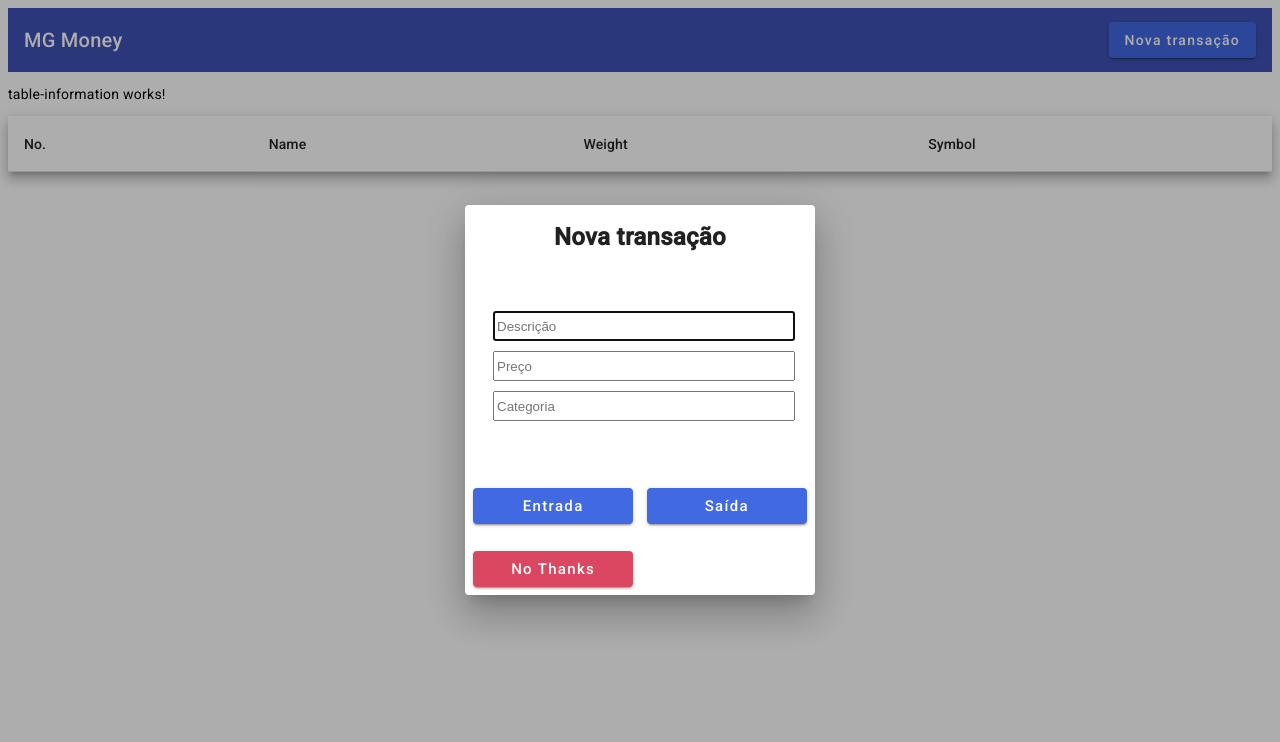
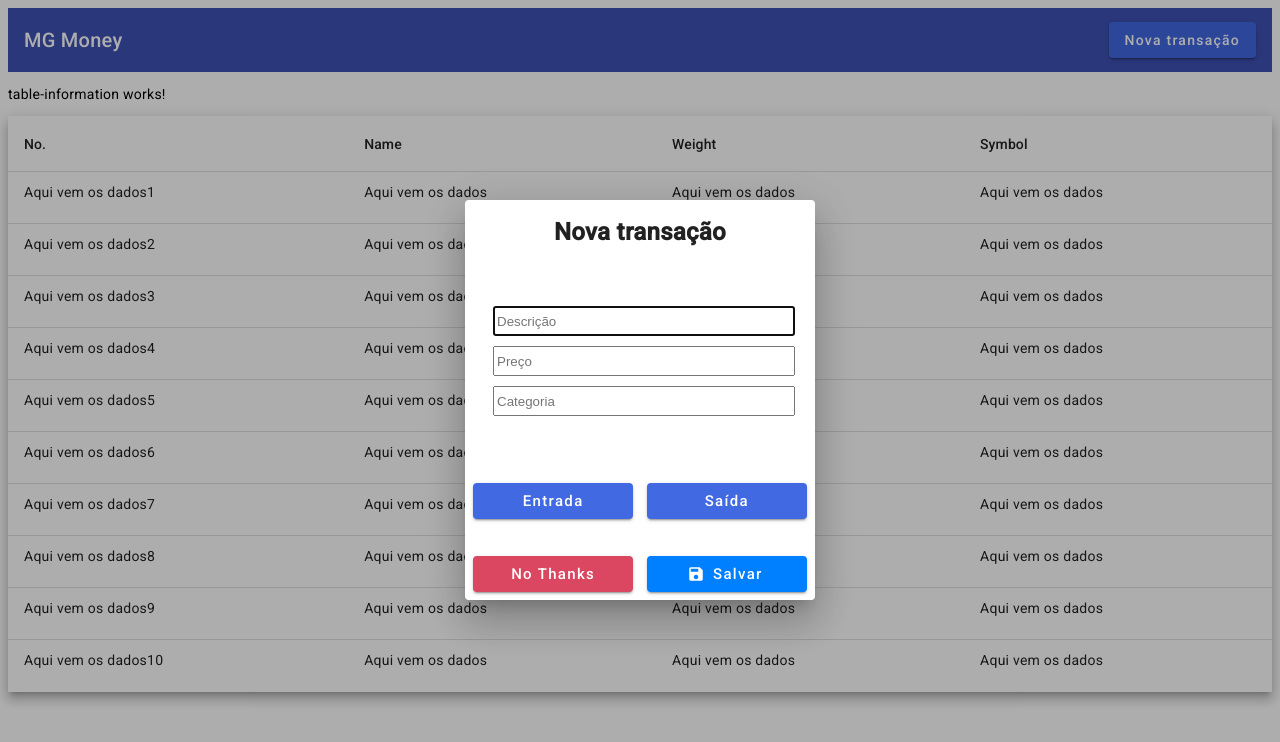
Before and after one commit to mviniccius/finance-control, an Angular app: page /finance in a window 1280 px wide. Both pictures are taken after a click on the button "Nova transação". Shown: the top 742 px of the page. Built offline with nearby package versions, Linux system fonts and the light colour scheme; no server answers.

Commit message:
Adicionado botão de salvar informação no Diolog

```diff
--- a/src/app/modules/finance/page/diolog/diolog.component.html
+++ b/src/app/modules/finance/page/diolog/diolog.component.html
@@ -1,5 +1,5 @@
 <h1 mat-dialog-title class="dialog-title">Nova transação</h1>
-<div mat-dialog-actions class="container">
+<div mat-dialog-actions>
   <form #transactionForm="ngForm" method="post" class="dialog-container">
     <div class="input-field">
       <input type="text" name="description" placeholder="Descrição" />
@@ -20,7 +20,8 @@
     Saída
   </button>
 </div>
-<div mat-dialog-actions class="full-width-button">
+<div mat-dialog-actions class="button-group">
+
     <button
       mat-raised-button
       style="background-color: #db4760; color: white"
@@ -28,4 +29,13 @@
     >
       No Thanks
     </button>
+
+    <button
+      mat-raised-button
+      style="background-color: #007fff; color: white"
+      (click)="cancel()"
+    >
+      Salvar <mat-icon class="mat-18">save</mat-icon>
+    </button>
+
 </div>
--- a/src/app/modules/finance/page/diolog/diolog.component.scss
+++ b/src/app/modules/finance/page/diolog/diolog.component.scss
@@ -6,14 +6,10 @@
   width: 100%;
 }
 
-
 input{
     height: 1.5rem;
     width: 100%;
-
 }
-
-
 
 .dialog-title {
   margin-bottom: 20px;
--- a/src/app/modules/finance/page/table-information/table-information.component.html
+++ b/src/app/modules/finance/page/table-information/table-information.component.html
@@ -1,5 +1,5 @@
 <p>table-information works!</p>
-<table mat-table  class="mat-elevation-z8">
+<table mat-table [dataSource]="dataSource" class="mat-elevation-z8">
 
   <!--- Note that these columns can be defined in any order.
         The actual rendered columns are set as a property on the row definition" -->
@@ -7,7 +7,7 @@
   <!-- Position Column -->
   <ng-container matColumnDef="position">
     <th mat-header-cell *matHeaderCellDef> No. </th>
-    <td mat-cell *matCellDef="let element"> <p>Aqui vem os dados</p> </td>
+    <td mat-cell *matCellDef="let element"> <p>Aqui vem os dados{{element.position}}</p> </td>
   </ng-container>
 
   <!-- Name Column -->
```
Lines whose indentation alone changed are shown as unchanged.
